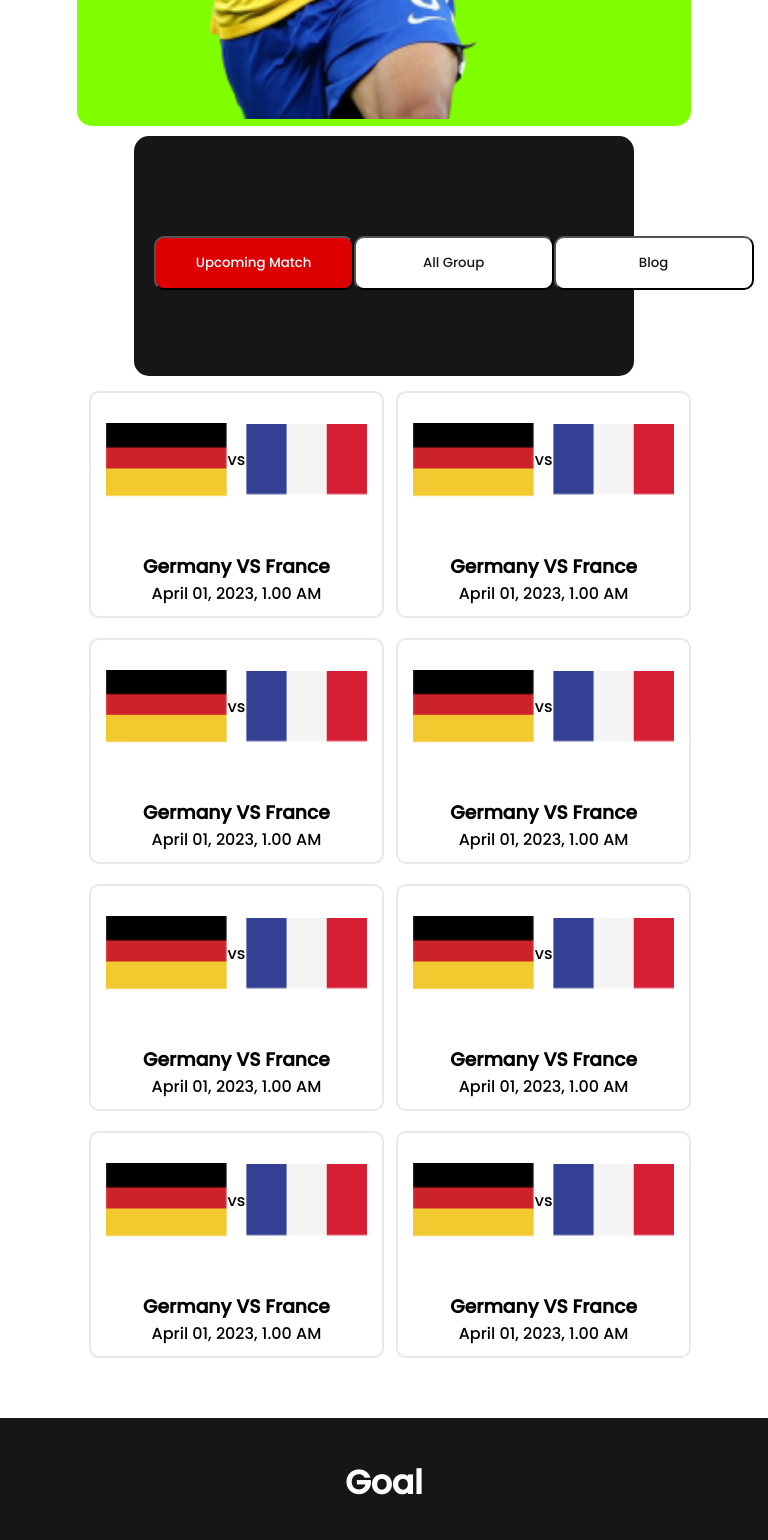
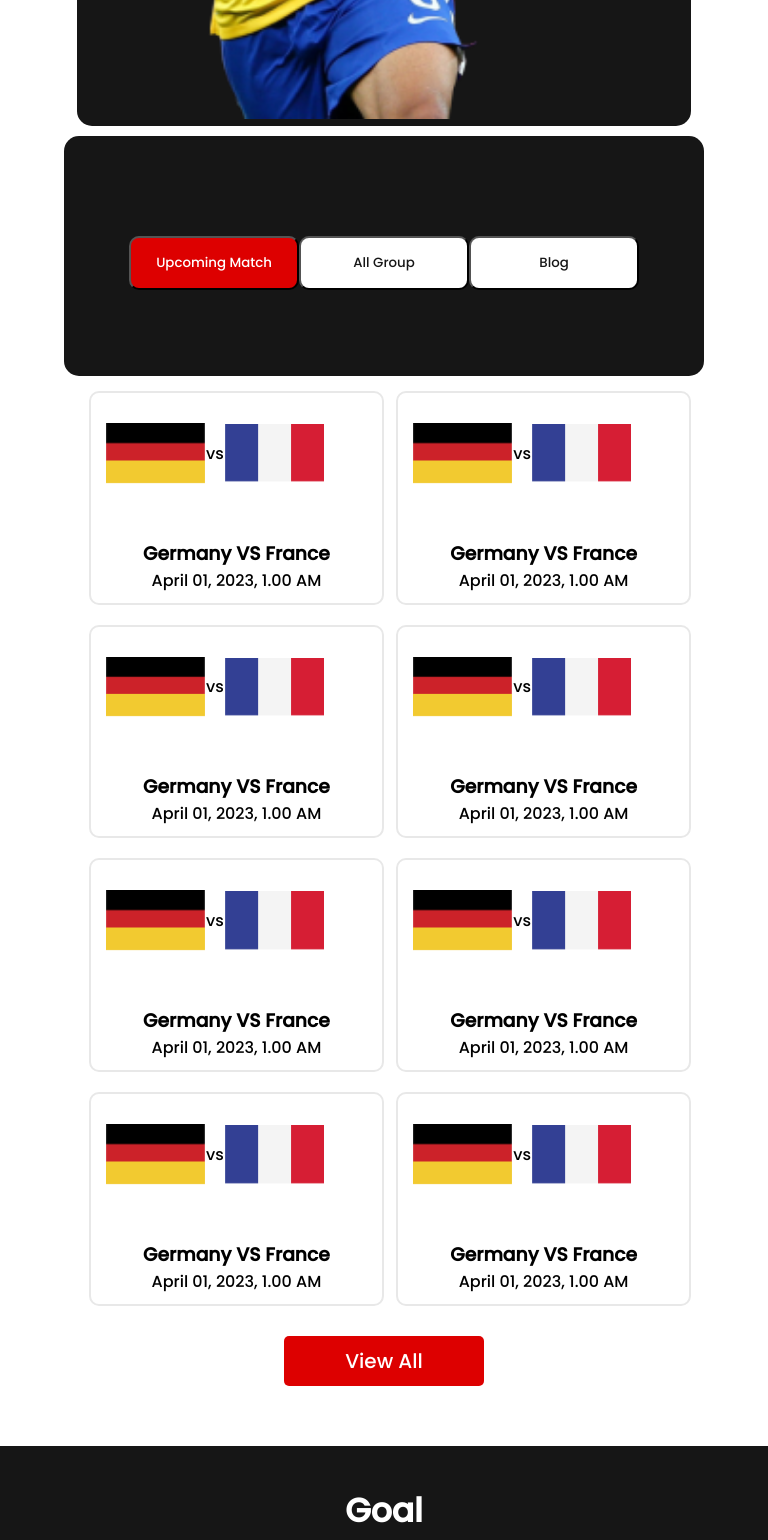
Before and after one commit to Abdulkarim6/Live-football-tournament, a plain HTML site: page website-2.html in a window 768 px wide. Shown: the part 780-2320 px from the top of the page. Drawn offline with Linux system fonts and the light colour scheme.

Commit message:
add all device responsive

```diff
--- a/style.css
+++ b/style.css
@@ -12,8 +12,8 @@ section{
 header{
     display: flex;
     width: 90%;
+    background-color: #161616;
     margin: 10px auto 60px;
-    background-color: #161616;
     border-radius: 15px;
 }
 #header-debug{
@@ -133,7 +133,7 @@ footer{
 }
 footer hr{
     color: #FFFFFF1A;
-    border: 1px solid rgba(255, 255, 255, 0.1);
+    border: 1px solid rgba(255, 255, 255, 0.2);
     margin: 50px auto;
 
 }
@@ -216,9 +216,6 @@ footer hr{
 
 /* ---responsive tablet view start--- */
 @media only screen and (min-width:689px) and (max-width:992px) {
-           header{
-            background-color: chartreuse;
-           }
        /* ---header responsive start--- */
     header{
         flex-direction:column;
@@ -246,15 +243,17 @@ footer hr{
     flex-direction: column;
     width: 100%;
     }
+    .aside-nav button{
+        width: 170px;
+    }
     .aside-nav{
         height: 200px;
-        width: 60%;
+        width: 78%;
         margin: 0px auto 15px;
-
         display: flex;
         flex-direction:row;
         align-items: center;
-        background-color: n;
+        justify-content: center;
     }
     .main-grid{
         display: grid;
@@ -264,7 +263,7 @@ footer hr{
         width: 80%;
         margin: 0px auto;
     }
-    #tablet-none{
+    #tab-screen-none{
         display: none;
     }
 
--- a/website-2.html
+++ b/website-2.html
@@ -19,10 +19,29 @@
         display: flex;
         align-items: center;
         padding: 15px;
+        width: 75%;
+    }
+    .country img{
+        width: 50%;
     }
     .main-info{
         display: flex;
         align-items: center;
+    }
+    .others-blog{
+        width: 200px;
+        margin: 30px auto 10px;
+        display: flex;
+        justify-content: center;
+        background-color:#DD0000;
+        border-radius: 5px;
+    }
+    .others-blog p{
+        font-size: 20px;
+        font-weight: 400;
+        color:#FFFFFF;
+        padding:10px;
+
     }
 
 </style>
@@ -134,7 +153,7 @@
                          <p>April 01, 2023, 1.00 AM</p>
                     </div>
                 </div>
-            <div class="main" id="tablet-none">
+                <div class="main" id="tab-screen-none">
                     <div class="country">
                          <img src="assets/germany Flag.png" alt="">
                          vs
@@ -145,9 +164,10 @@
                          <p>April 01, 2023, 1.00 AM</p>
                     </div>
                 </div>
-
-
             </div>
+        </div>
+              <div class="others-blog">
+                  <p>View All</p>
               </div>
     </section>
     <footer>
```
Also changed, not shown: index.html (+1 -1 lines). Lines whose indentation alone changed are shown as unchanged.
